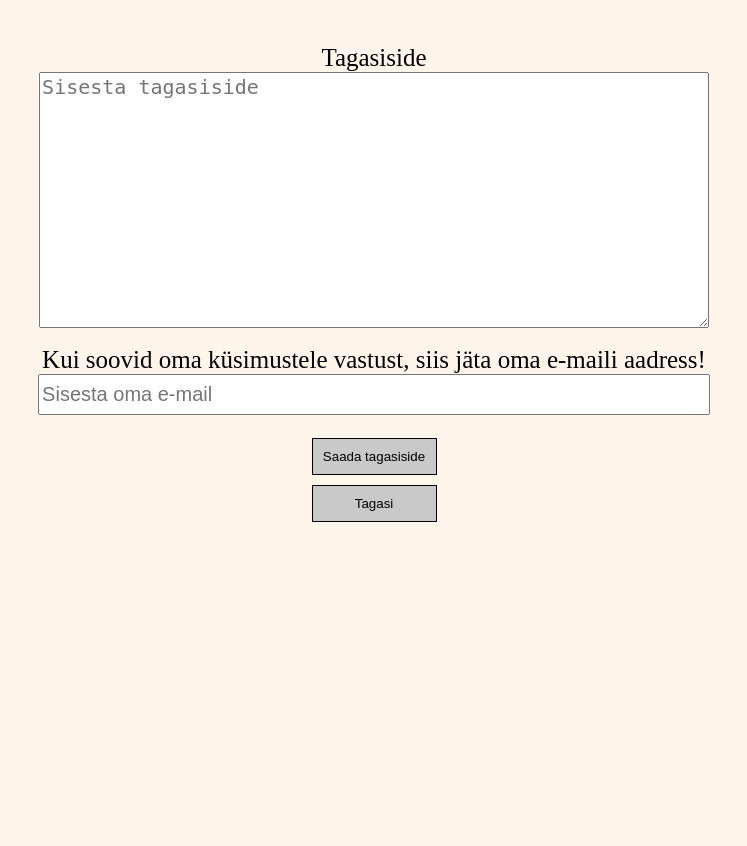
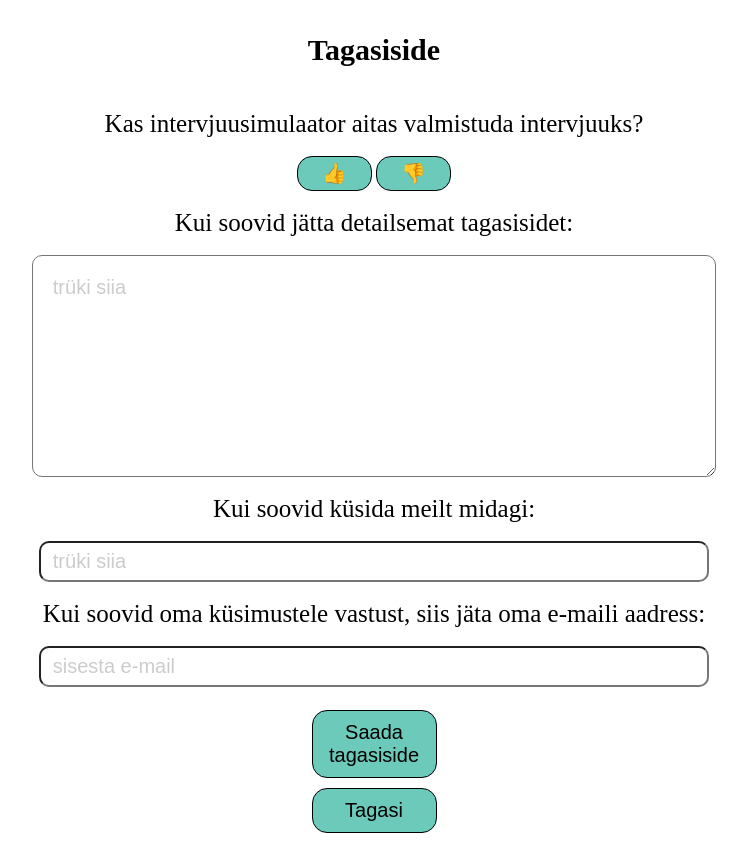
Before and after one commit to merettearula/tarkvaraarendusprojekt, a PHP site: page / in a window 1280 px wide. Shown: the whole page, without its empty margins (266-1013 px from the left). Before the commit the page ends 522 px from the top, so only its background shows below. Run offline with PHP 8.4, Linux system fonts and the light colour scheme.

Commit message:
disaini ja küsimuste update

```diff
--- a/intervjuu/tagasiside/index.html
+++ b/intervjuu/tagasiside/index.html
@@ -1,3 +1,4 @@
+
 <!DOCTYPE html>
 <html lang="en">
 <head>
@@ -9,15 +10,30 @@
 </head>
 <body>
     <div id="main">
-        <br><br><label for="feedback" id="feedback">Tagasiside</label>
-        <textarea type="text" name="feedback" id="feedback" placeholder="Sisesta tagasiside"></textarea><br>
-        <label for="email">Kui soovid oma küsimustele vastust, siis jäta oma e-maili aadress!</label>
-        <input type="email" name="email" id="email" placeholder="Sisesta oma e-mail">
+        <h2>Tagasiside</h2>
+        <br>
+        <label for="overall_feedback" id="overall_feedback">Kas intervjuusimulaator aitas valmistuda intervjuuks? </label>
+        <br>
+        <div id="feedback_buttons">
+        <input type="button" name="like_feedback" id="feedback_button" value="&#128077">
+        <input type="button" name="dislike_feedback" id="feedback_button" value="&#128078"></div>
+        <br>
+        <label for="feedback" id="feedback">Kui soovid jätta detailsemat tagasisidet:</label>
+        <br>
+        <textarea type="text" name="feedback" id="feedback" placeholder="trüki siia"></textarea>
+        <br>
+        <label for="question" id="question">Kui soovid küsida meilt midagi:</label>
+        <br>
+        <input type="text" name="questions" id="questions" placeholder="trüki siia">
+        <br>
+        <label for="email">Kui soovid oma küsimustele vastust, siis jäta oma e-maili aadress:</label>
+        <br>
+        <input type="email" name="email" id="email" placeholder="sisesta e-mail">
     </div><br>
     <div id="nextContainer">
 
-        <button onclick="window.location.href='saadetud'" type="submit" value="Submit">Saada tagasiside</button><br>
-        <button onclick="window.location.href='../lopp'">Tagasi</button>
+        <button class="submit_btn" onclick="window.location.href='saadetud'" type="submit" value="Submit">Saada tagasiside</button><br>
+        <button class="submit_btn" onclick="window.location.href='../lopp'">Tagasi</button>
     </div>
 </body>
 </html>
--- a/intervjuu/tagasiside/style.css
+++ b/intervjuu/tagasiside/style.css
@@ -12,11 +12,25 @@
 button {
     padding: 10px;
     margin: 5px;
-    background-color: #c9c9c9;
+    background-color: #6bcaba;
     border: 1px solid #000000;
     cursor: pointer;
     width: 125px;
+    border-radius: 15px;
 }
+
+#feedback_button {
+    background-color: #6bcaba;
+    border: 1px solid #000000;
+    cursor: pointer;
+    width: 75px;
+    border-radius: 15px;
+}
+
+input[type=button]:focus{
+    outline: 3px solid #000000;
+}
+
 
 input, textarea {
     height: 35px;
@@ -24,8 +38,13 @@ input, textarea {
     width: 100%;
 }
 
+input[type=button]:hover{
+    background-color: #bce7e0;
+    cursor: pointer;
+}
+
 button:hover {
-    background-color: #9b9b9b;
+    background-color: #bce7e0;
     cursor: pointer;
 }
 
@@ -33,15 +52,51 @@ body, #main {
     display: flex;
     justify-content: column;
     align-items: center;
+    font-family: 'Times New Roman', Times, serif;
     flex-direction: column;
     color: black;
-    background-color: rgb(255, 245, 235);
+    background-color: #FFFFFF;
+}
+
+#feedback_buttons {
+    display: inline-block;
 }
 
 textarea {
     height: 250px;
 }
 
+text {
+    padding: 10px;
+    text-align: center;
+    justify-content: center;
+}
+
 label {
     font-size: 25px;
 }
+
+h2 {
+    font-size: 30px;
+}
+
+input::placeholder, textarea::placeholder {
+    font: 20px sans-serif;
+    padding: 10px;
+    color: #ccc;
+}
+
+input, textarea{
+    border-radius: 10px;
+}
+
+.submit_btn{
+    font-size: 20px;
+
+}
+
+textarea {
+    max-height: 200px;
+    padding: 10px;
+    line-height: 1.5;
+  }
```
